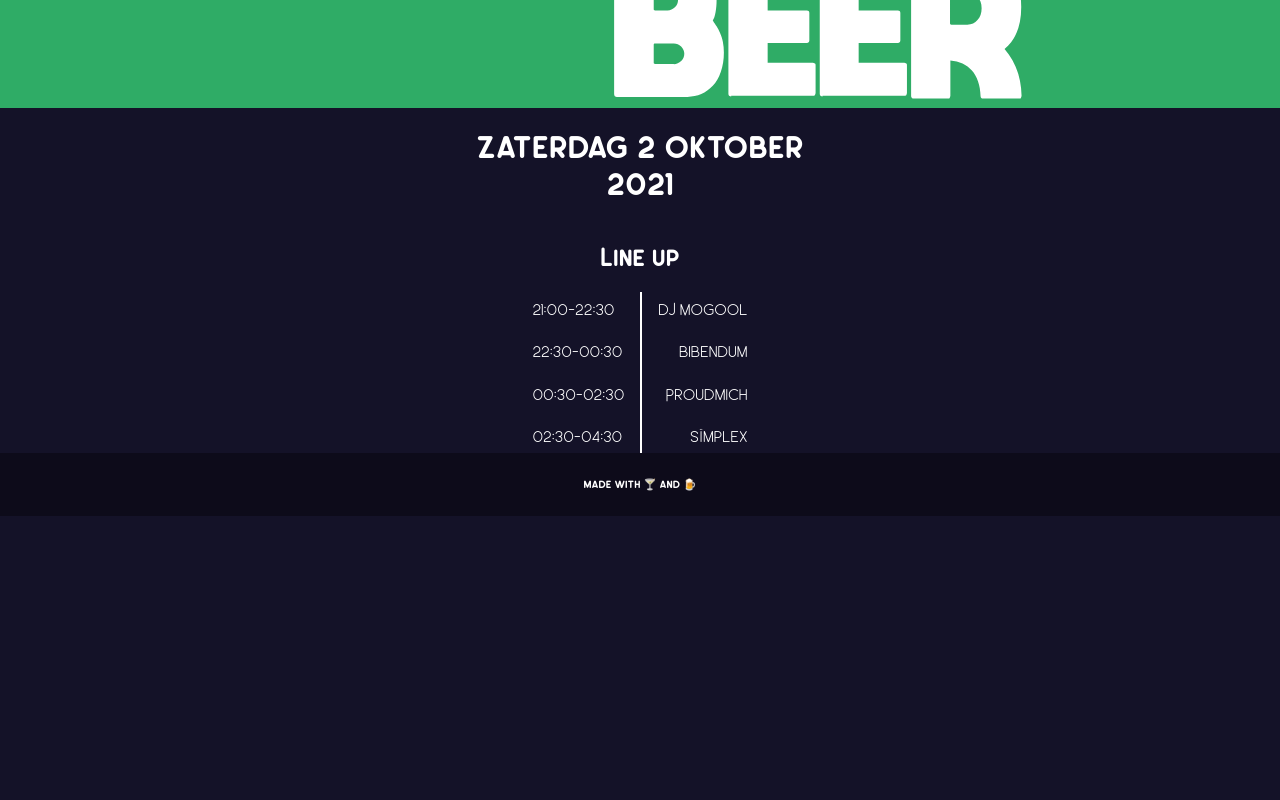
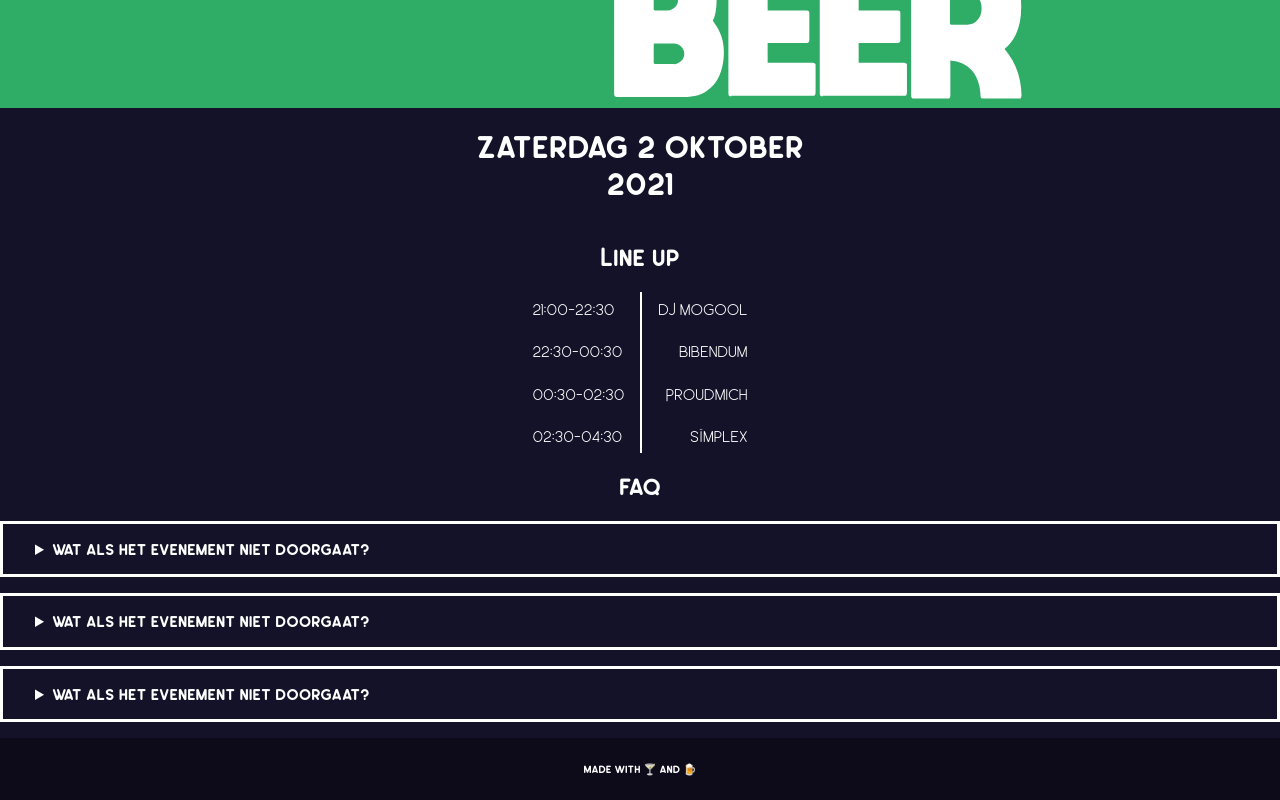
Before and after one commit to Cocktail-vs-Beer/frontend, a Next.js app: page / in a window 1280 px wide. Shown: the part 1236-2036 px from the top of the page. Before the commit the page ends 1752 px from the top, so only its background shows below. Built offline with nearby package versions, Linux system fonts and the light colour scheme.

Commit message:
added FAQ section

```diff
--- /dev/null
+++ b/src/components/FAQ/index.tsx
@@ -0,0 +1,24 @@
+import React, { FunctionComponent } from "react";
+import { TFAQ } from "../../types/FAQ";
+
+const QA = () => {};
+
+interface FaqProps {
+  qas: Array<TFAQ>;
+}
+
+const FAQ: FunctionComponent<FaqProps> = ({ qas }) => {
+  return (
+    <section className="c-faq">
+      <h2 className="c-faq__title">faq</h2>
+      {qas.map(({ question, answer }) => (
+        <details className="c-faq__question">
+          <summary className="c-faq__question-title">{question}</summary>
+          <p className="c-faq__question-answer">{answer}</p>
+        </details>
+      ))}
+    </section>
+  );
+};
+
+export default FAQ;
--- a/src/pages/index.tsx
+++ b/src/pages/index.tsx
@@ -4,6 +4,8 @@ import Footer from "../components/Footer";
 import Hero from "../components/Hero";
 import Lineup from "../components/Lineup";
 import { TLineup } from "../types/Lineup";
+import FAQ from "../components/FAQ";
+import { TFAQ } from "../types/FAQ";
 
 const lineup: Array<TLineup> = [
   { timeslot: "21:00-22:30", name: "DJ Mogool" },
@@ -12,12 +14,28 @@ const lineup: Array<TLineup> = [
   { timeslot: "02:30-04:30", name: "Sïmplex" },
 ];
 
+const questions: Array<TFAQ> = [
+  {
+    question: "Wat als het evenement niet doorgaat?",
+    answer: "Dan krijgde wel uw geld terug.",
+  },
+  {
+    question: "Wat als het evenement niet doorgaat?",
+    answer: "Dan krijgde wel uw geld terug.",
+  },
+  {
+    question: "Wat als het evenement niet doorgaat?",
+    answer: "Dan krijgde wel uw geld terug.",
+  },
+];
+
 export default function Home() {
   return (
     <>
       <Navbar />
       <Hero />
       <Lineup lineup={lineup} />
+      <FAQ qas={questions} />
       <Footer />
     </>
   );
--- /dev/null
+++ b/src/styles/components/faq.scss
@@ -0,0 +1,16 @@
+.c-faq {
+    &__question {
+        border: 3px solid white;
+        padding: 1em 2em;
+        margin: 0 0 1em;
+        &-title {
+            font-family: "Leo Rounded Bold";
+        }
+        &-answer {
+            margin-top: 1em;
+        }
+    }
+    &__title {
+        text-align: center;
+    }
+}
--- a/src/styles/screen.scss
+++ b/src/styles/screen.scss
@@ -12,5 +12,6 @@
 @import "./components/navbar.scss";
 @import "./components/hero.scss";
 @import "./components/lineup.scss";
+@import "./components/faq.scss";
 
 // Objects
--- /dev/null
+++ b/src/types/FAQ.ts
@@ -0,0 +1,4 @@
+export interface TFAQ {
+  question: string;
+  answer: string;
+}
```
